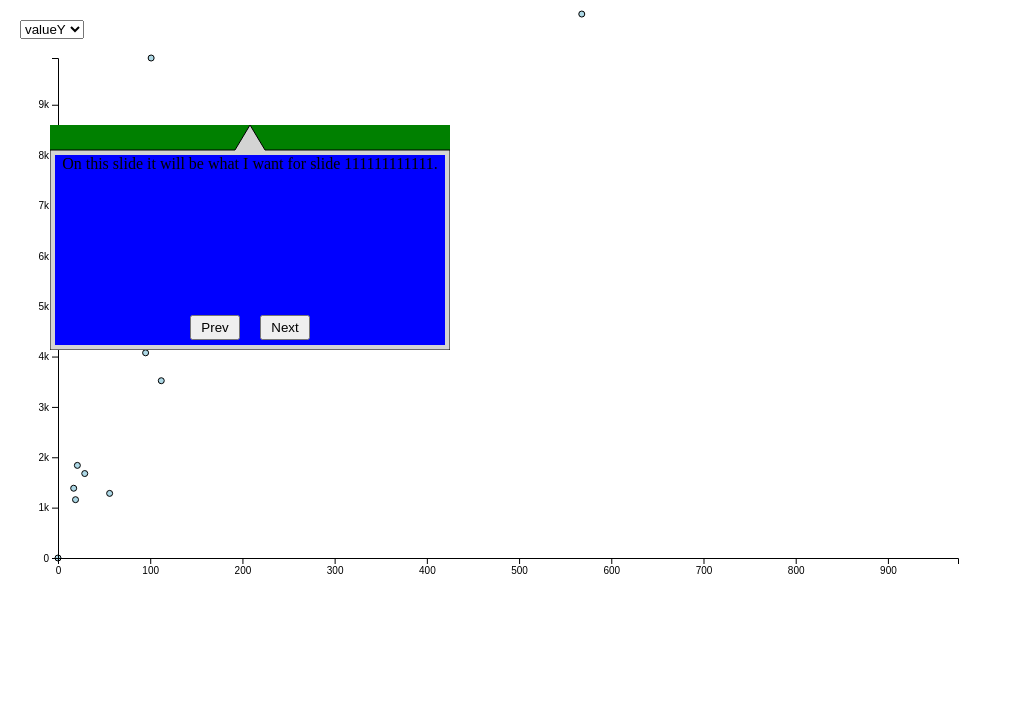
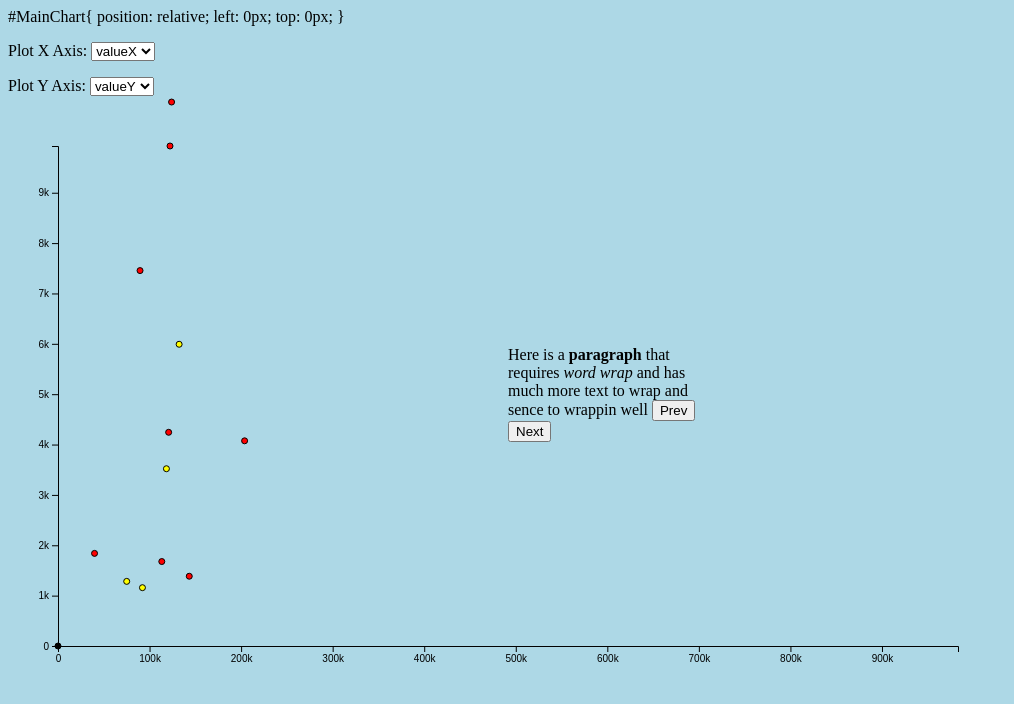
Before and after one commit to hgp33/hgp33.github.io, a plain HTML site: page test.html in a window 1280 px wide. Shown: the whole page, without its empty margins (0-1014 px from the left). Drawn offline with nearby package versions, Linux system fonts and the light colour scheme.

Commit message:
added div inside of svg example to test.html

```diff
--- a/test.html
+++ b/test.html
@@ -1,17 +1,22 @@
 <!DOCTYPE html>
 <script src='https://d3js.org/d3.v5.min.js'></script>
+
+#MainChart{
+    position: relative;
+    left: 0px; top: 0px;
+}
 <style>
-circle {fill: lightblue; stroke: black;}
+circle {stroke: black;}
 
-#x_menu{
-    position: absolute;
-    left: 200px; top: 200px;
+#MainChart{
+    position: relative;
+    width: 1000px;
 }
 
-#y_menu{
-    position: absolute;
-    left: 20px; top: 20px;
+#Menu{
+    position: relative;
 }
+
 
 #Slides{
     opacity: 0;
@@ -51,19 +56,28 @@ circle {fill: lightblue; stroke: black;}
 
 </style>
 
-<div id='x_menu'>
+<div id='Menu'>
+    <p>Plot X Axis:
     <select id="x_drop"></select>
-</div>
-
-<div id='y_menu'>
+    </p>
+    Plot Y Axis:
     <select id="y_drop"></select>
 </div>
 
+<div id=MainChart >
+    <svg class='chart' viewBox='0 0 1000 600'>
 
-<body onload='init()'>
+        <foreignObject x="500" y="250" width="200" height="350">
+            <div>
+              Here is a <strong>paragraph</strong> that requires <em>word
+              wrap</em> and has much more text to wrap and sence
+              to wrappin well
+              <button id=PrevButton2 onclick="PrevSlideClick()">Prev</button>
+              <button id=NextButton2 onclick="NextSlideClick()">Next</button>
+            </div>
+        </foreignObject>
 
-<svg class='chart' width=1000 height=600></svg>
-
+    </svg>
     <div id='Slides' opacity=0 >
         <svg id='SlidesSVG'>
             <g transform="translate(0 25)">
@@ -74,9 +88,13 @@ circle {fill: lightblue; stroke: black;}
         <button id=NextButton onclick="NextSlideClick()">Next</button>
         <button id=PrevButton onclick="PrevSlideClick()">Prev</button>
     </div>
+</div>
 
 
 
+
+
+<body onload='init()' style="background-color:lightblue;">
 <script>
 
 var data;
@@ -93,8 +111,11 @@ svg = d3.select('svg')
 width  = +svg.attr("width"),
 height = +svg.attr("height");
 
+width = 1000;
+height = 600;
+
 // establish x and y params
-x_name = 'TOTAL DEATHS'
+x_name = 'TOTAL TESTS'
 y_name = 'TOTAL COVID+'
 
 x_values = data.map(function(d){return d[x_name];})
@@ -111,10 +132,13 @@ xrange = [0,width-2*margin];
 ydomain = [y_min, y_max]
 yrange = [height-2*margin, 0];
 
-d3.select('.chart').append('rect').attr('x', 0).attr('y', 0).attr('height', height).attr('width', width).style('fill','white')
+//d3.select('.chart').append('rect').attr('x', 0).attr('y', 0).attr('height', height).attr('width', width).style('fill','white')
 
 if( x_min == 0){
     xs = d3.scaleLinear().domain(xdomain).range(xrange);
+    console.log('x was 0')
+    console.log(x_min)
+    console.log(x_values)
 }
 else{
     xs = d3.scaleLog().base(10).domain(xdomain).range(xrange);
@@ -122,12 +146,16 @@ else{
 
 if( y_min == 0 ){
     ys = d3.scaleLinear().domain(ydomain).range(yrange);
+    console.log('y was 0')
+    console.log(y_min)
+    console.log(y_values)
 }
 else{
     ys = d3.scaleLog().base(10).domain(ydomain).range(yrange);
 }
 
 mySlide = d3.select('#SlidesText')
+
 
 d3.select('.chart').append('g')
     .attr('id', 'points')
@@ -138,7 +166,8 @@ d3.select('.chart').append('g')
     .append('circle')
     .attr('cx', function(d,i){return xs(d[x_name]);})
     .attr('cy', function(d,i){return ys(d[y_name]);})
-    .attr('r', 3);
+    .attr('r', 3)
+    .attr('fill',function(d){return d['GATING SCORE COLOR']});
     //.attr('r', function(d,i){return (2 + Number(d.EngineCylinders));});
 
 d3.select('.chart').append('g')
@@ -152,7 +181,7 @@ d3.select('.chart').append('g')
     .call(d3.axisBottom(xs).tickFormat(d3.format("~s")));
 
 // start with slide 1
-SlideOne();
+//SlideOne();
 
 // List of groups (here I have one group per column)
 var xGroup = ["valueX", "valueB", "valueC"];
@@ -249,7 +278,7 @@ function SlideOne(){
     SlideConfig(50, 125, 200, 400, "On this slide it will be what I want for slide 111111111111.");
 };
 function SlideTwo(){
-    SlideConfig(20, 50, 300, 400, "On this slide it will be what I want for slide 22222222222.");
+    SlideConfig(0, 0, 300, 400, "On this slide it will be what I want for slide 22222222222.");
 };
 function SlideThree(){
     SlideConfig(456, 506, 200, 100, "On this slide it will be what I want for slide 3333333333.");
```
Lines whose indentation alone changed are shown as unchanged.
